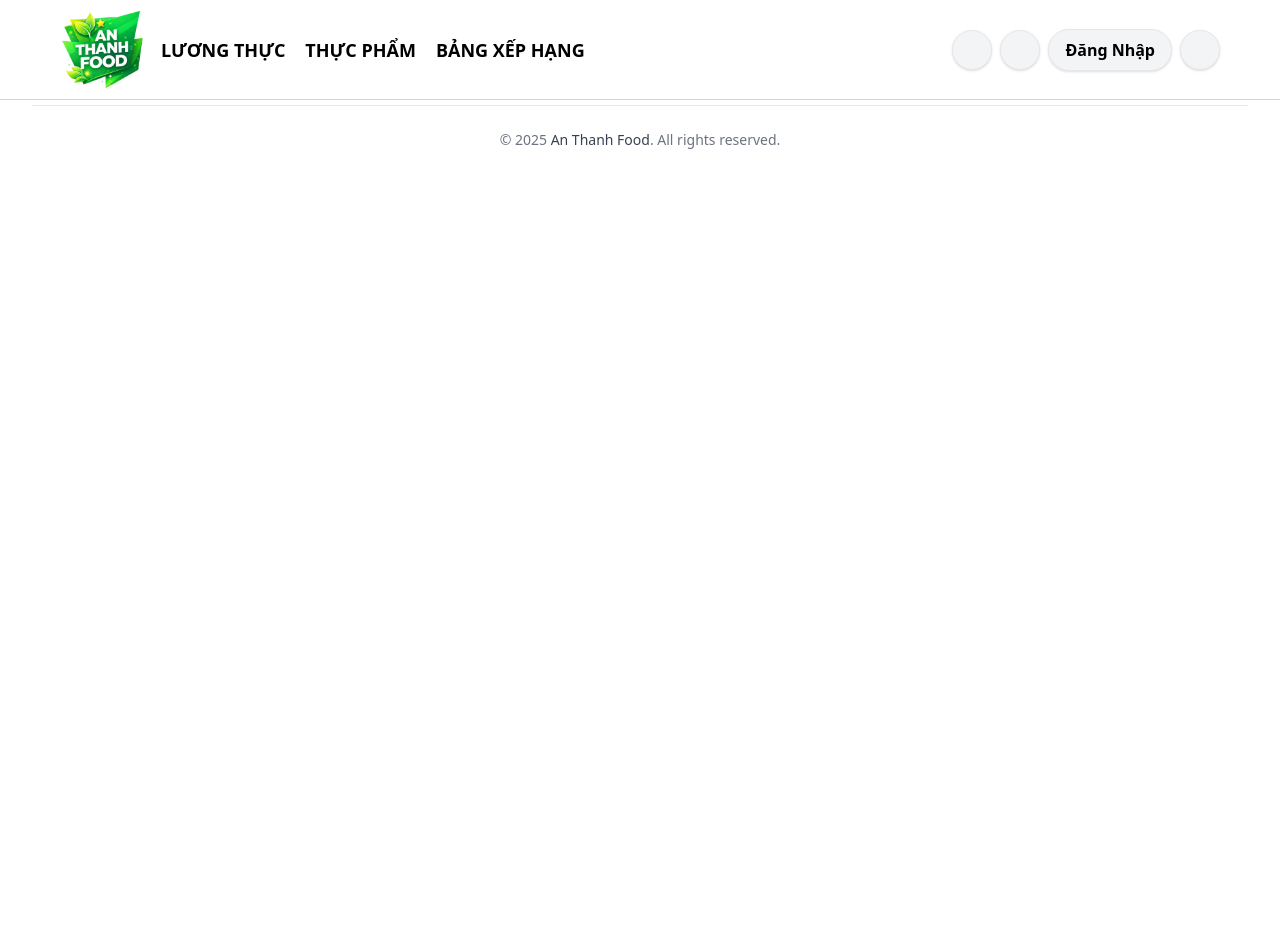
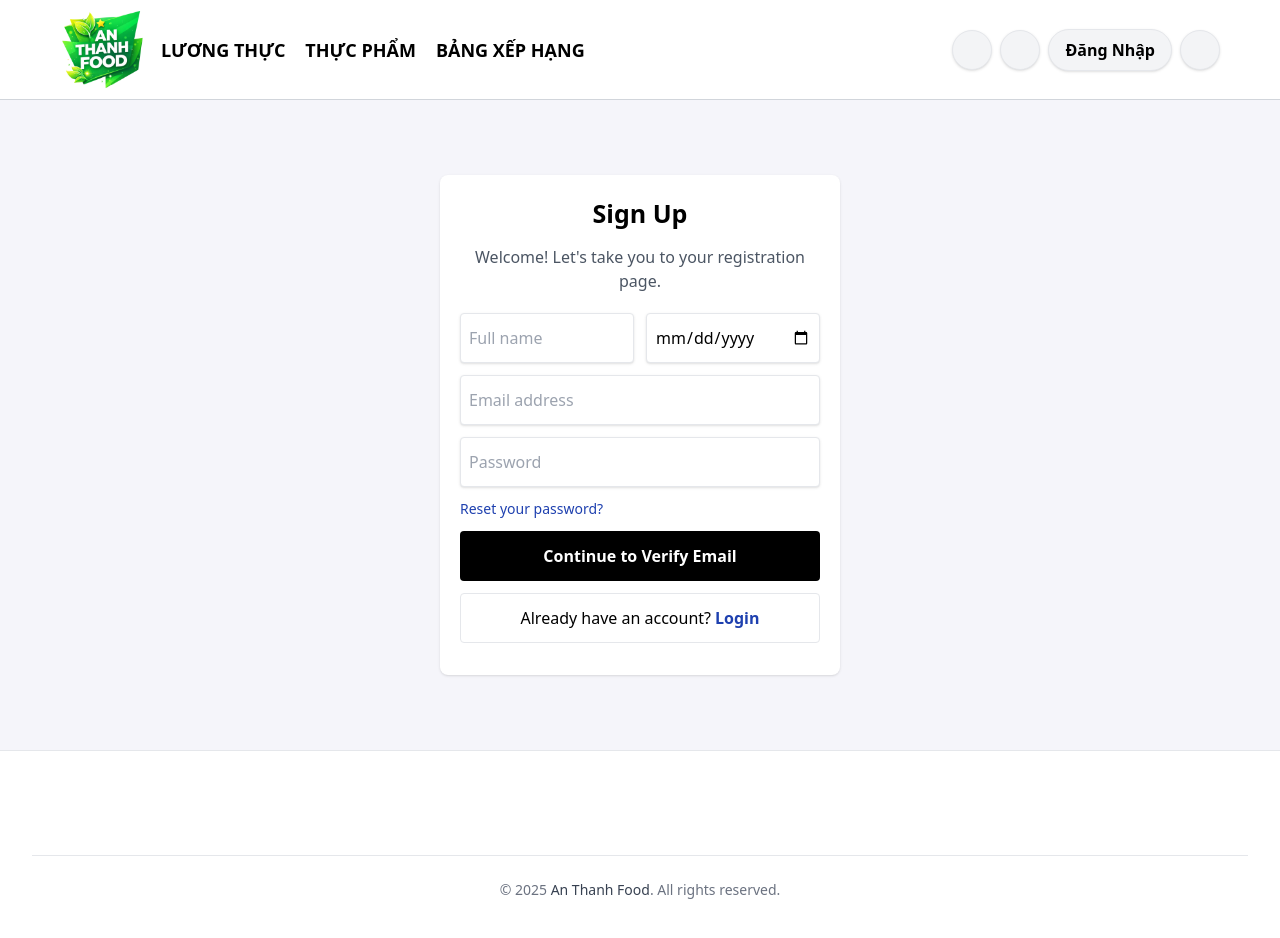
Before and after one commit to SongDuy/web-an-thanh-food, a React (Create React App) app: page /register in a window 1280 px wide. Before the commit the page ends 800 px from the top, so only its background shows below. Built offline with nearby package versions, Linux system fonts and the light colour scheme; some icons are missing.

Commit message:
Update new

```diff
--- a/src/pages/auth/ForgotPassword.js
+++ b/src/pages/auth/ForgotPassword.js
@@ -5,10 +5,17 @@ import Footer from '../../components/Footer';
 import Search from '../../components/Search';
 import Notification from '../../components/Notification'
 
+import { Link } from "react-router-dom";
+
 const ForgotPasswordPage = () => {
 
   const [openSearch, setOpenSearch] = useState(false);
   const [openNotification, setOpenNotification] = useState(false);
+
+  const [email, setEmail] = useState("");
+  const [success, setSuccess] = useState(false);
+
+  // const language = false; // false = EN | true = KR (demo)
 
   return (
     <>
@@ -31,8 +38,56 @@ const ForgotPasswordPage = () => {
         <Notification onClose={() => setOpenNotification(false)} />
       )}
 
-      <div>
+      <div className="w-full h-[650px] flex items-center justify-center mt-[100px] py-[45px] bg-soft">
+        <div className="w-[450px] bg-white shadow rounded-lg px-5 py-6">
 
+          {/* Title */}
+          <h1 className="text-[25px] font-semibold text-center">
+            Forgot Password?
+          </h1>
+
+          {/* Description */}
+          <div className="pt-3 pb-5 text-center text-gray-600">
+            <p>We will send you a link to reset your password.</p>
+            <p>Enter your email address below.</p>
+          </div>
+
+          {/* Form */}
+          <div className="grid gap-y-3">
+            <input
+              type="email"
+              placeholder="Email Address"
+              value={email}
+              onChange={(e) => setEmail(e.target.value)}
+              className="h-[50px] px-3 border rounded shadow"
+            />
+
+            {/* Success message (demo) */}
+            {success && (
+              <p className="text-green-600 text-sm text-center">
+                A password reset email has been sent. Please check your inbox.
+              </p>
+            )}
+
+            <button
+              className="h-[50px] bg-black text-white rounded font-semibold hover:bg-gray-800"
+              onClick={() => setSuccess(true)}
+            >
+              Continue
+            </button>
+
+            {/* Register link */}
+            <div className="h-[50px] border rounded flex items-center justify-center gap-x-1">
+              <span>
+                Don't have an account?
+              </span>
+
+              <Link to="/register" className="text-blue-800 font-semibold">
+                Sign up
+              </Link>
+            </div>
+          </div>
+        </div>
       </div>
 
       <Footer />
--- a/src/pages/auth/Login.js
+++ b/src/pages/auth/Login.js
@@ -38,9 +38,9 @@ const LoginPage = () => {
         <Notification onClose={() => setOpenNotification(false)} />
       )}
 
-      <div className="fixed inset-0 z-50 flex items-center justify-center bg-black bg-opacity-30">
+      <div className="w-full h-[650px] flex items-center justify-center mt-[100px] py-[45px] bg-soft">
 
-        <div className="w-[400px] bg-white rounded-lg shadow px-5 pt-5 pb-8">
+        <div className="w-[400px] bg-white rounded-lg shadow border px-5 pt-5 pb-8">
 
           {/* Title */}
           <h1 className="text-[25px] font-semibold text-center mt-2">
--- a/src/pages/auth/Register.js
+++ b/src/pages/auth/Register.js
@@ -5,9 +5,18 @@ import Footer from '../../components/Footer';
 import Search from '../../components/Search';
 import Notification from '../../components/Notification'
 
+import { Link } from "react-router-dom";
+
 const RegisterPage = () => {
   const [openSearch, setOpenSearch] = useState(false);
   const [openNotification, setOpenNotification] = useState(false);
+
+  const [email, setEmail] = useState("");
+  const [password, setPassword] = useState("");
+  const [displayName, setDisplayName] = useState("");
+  const [selectedDate, setSelectedDate] = useState(null);
+
+  // const language = false; // false = EN | true = KR (demo)
 
   return (
     <>
@@ -30,8 +39,84 @@ const RegisterPage = () => {
         <Notification onClose={() => setOpenNotification(false)} />
       )}
 
-      <div>
+      <div className="w-full h-[650px] flex items-center justify-center mt-[100px] py-[45px] bg-soft">
+        <div className="w-[400px] bg-white shadow rounded-lg px-5 pt-5 pb-8 my-10">
 
+          {/* Title */}
+          <h1 className="text-[25px] font-semibold text-center">
+            Sign Up
+          </h1>
+
+          {/* Subtitle */}
+          <p className="pt-3 pb-5 text-center text-gray-600">
+            Welcome! Let's take you to your registration page.
+          </p>
+
+          {/* Form */}
+          <div className="grid gap-y-3">
+
+            {/* Name + Birthday */}
+            <div className="grid grid-cols-2 gap-3">
+              <input
+                type="text"
+                placeholder="Full name"
+                value={displayName}
+                onChange={(e) => setDisplayName(e.target.value)}
+                className="h-[50px] px-2 border rounded shadow"
+              />
+
+              <input
+                type="date"
+                className="w-full h-[50px] px-2 border rounded shadow"
+                value={selectedDate || ""}
+                onChange={(e) => setSelectedDate(e.target.value)}
+              />
+
+            </div>
+
+            {/* Email */}
+            <input
+              type="email"
+              placeholder="Email address"
+              value={email}
+              onChange={(e) => setEmail(e.target.value)}
+              className="h-[50px] px-2 border rounded shadow"
+            />
+
+            {/* Password */}
+            <input
+              type="password"
+              placeholder="Password"
+              value={password}
+              onChange={(e) => setPassword(e.target.value)}
+              className="h-[50px] px-2 border rounded shadow"
+            />
+
+            {/* Forgot password */}
+            <Link
+              to="/forgot-password"
+              className="text-blue-800 text-sm w-fit"
+            >
+              Reset your password?
+            </Link>
+
+            {/* Submit button */}
+            <button className="h-[50px] bg-black text-white rounded font-semibold hover:bg-gray-800">
+              Continue to Verify Email
+            </button>
+
+            {/* Login redirect */}
+            <div className="h-[50px] border rounded flex items-center justify-center gap-x-1">
+              <span>
+                Already have an account?
+              </span>
+
+              <Link to="/login" className="text-blue-800 font-semibold">
+                Login
+              </Link>
+            </div>
+          </div>
+        </div>
       </div>
 
       <Footer />
--- a/src/pages/auth/ResetPassword.js
+++ b/src/pages/auth/ResetPassword.js
@@ -5,10 +5,18 @@ import Footer from '../../components/Footer';
 import Search from '../../components/Search';
 import Notification from '../../components/Notification'
 
+import { Link } from "react-router-dom";
+
 const ResetPasswordPage = () => {
 
     const [openSearch, setOpenSearch] = useState(false);
     const [openNotification, setOpenNotification] = useState(false);
+
+    const [password, setPassword] = useState("");
+    const [confirmPassword, setConfirmPassword] = useState("");
+    const [success, setSuccess] = useState(false);
+
+    //   const language = false; // false = EN | true = KR (demo)
 
     return (
         <>
@@ -31,8 +39,64 @@ const ResetPasswordPage = () => {
                 <Notification onClose={() => setOpenNotification(false)} />
             )}
 
-            <div>
+            <div className="w-full h-[650px] flex items-center justify-center mt-[100px] py-[45px] bg-soft">
+                <div className="w-[450px] bg-white shadow rounded-lg px-5 py-6">
 
+                    {/* Title */}
+                    <h1 className="text-[25px] font-semibold text-center">
+                        Reset Password
+                    </h1>
+
+                    {/* Description */}
+                    <div className="pt-3 pb-5 text-center text-gray-600">
+                        <p>Please enter your new password below.</p>
+                        <p>Make sure it is strong and secure.</p>
+                    </div>
+
+                    {/* Form */}
+                    <div className="grid gap-y-3">
+                        <input
+                            type="password"
+                            placeholder="New password"
+                            value={password}
+                            onChange={(e) => setPassword(e.target.value)}
+                            className="h-[50px] px-3 border rounded shadow"
+                        />
+
+                        <input
+                            type="password"
+                            placeholder="Confirm new password"
+                            value={confirmPassword}
+                            onChange={(e) => setConfirmPassword(e.target.value)}
+                            className="h-[50px] px-3 border rounded shadow"
+                        />
+
+                        {/* Success message (demo) */}
+                        {success && (
+                            <p className="text-green-600 text-sm text-center">
+                                Your password has been successfully reset.
+                            </p>
+                        )}
+
+                        <button
+                            className="h-[50px] bg-black text-white rounded font-semibold hover:bg-gray-800"
+                            onClick={() => setSuccess(true)}
+                        >
+                            Reset Password
+                        </button>
+
+                        {/* Back to login */}
+                        <div className="h-[50px] border rounded flex items-center justify-center gap-x-1">
+                            <span>
+                                Back to
+                            </span>
+
+                            <Link to="/" className="text-blue-800 font-semibold">
+                                Login
+                            </Link>
+                        </div>
+                    </div>
+                </div>
             </div>
 
             <Footer />
```
